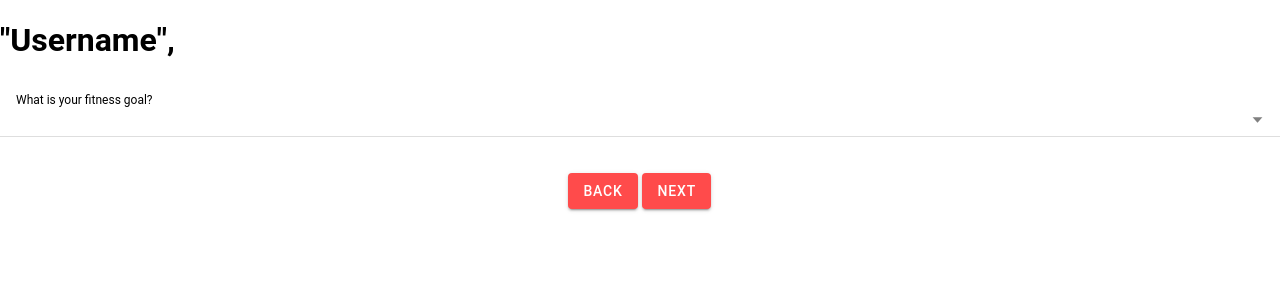
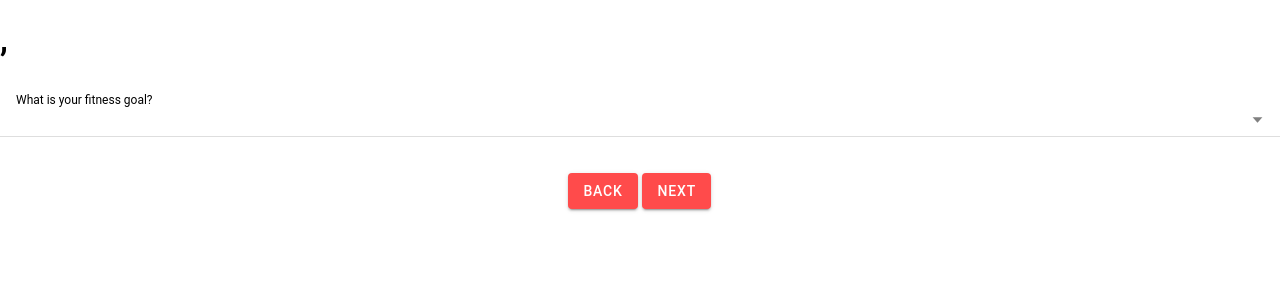
Before and after one commit to CSE437s/semester-project-group-8, a React (Vite) app in the folder LiftingApp/: page /PostSignup in a window 1280 px wide. Both pictures are taken after a click on the element "NEXT". Shown: the top 300 px of the page. Built offline with nearby package versions, Linux system fonts and the light colour scheme; no server answers.

Commit message:
frontend: signup form data is now correctly inserted to the backend

```diff
--- a/LiftingApp/src/components/PostSignupForm.tsx
+++ b/LiftingApp/src/components/PostSignupForm.tsx
@@ -1,13 +1,17 @@
-import React, {useState} from 'react';
+import React, {useState } from 'react';
 import { IonInput, IonButton, IonItem, IonLabel, IonText, IonContent, IonRange,
          IonSelect, IonSelectOption, IonDatetime, IonPage } from '@ionic/react';
 import { useHistory } from 'react-router';
+import { useLocation } from 'react-router-dom';
 import "./PostSignupForm.css"
 
 function PostSignupForm() {
     const [currentStep, setCurrentStep] = useState(1);
+    const location = useLocation();
+    const { username } = location.state || {};
     const apiUrl = import.meta.env.VITE_BACKEND_URL || 'http://localhost:3000';
     const [formData, setFormData] = useState( {
+        username: username,
         gender: '',
         birthday: '',
         // height: '',
@@ -19,9 +23,10 @@ function PostSignupForm() {
 
     // A handler function that updates user's input.
     const handleInputChange = (field, value) => {
+        const updatedValue = field === 'workoutIntensity' ? parseInt(value, 10) : value;
         setFormData(prev => ({
             ...prev,
-            [field]: value,
+            [field]: updatedValue,
         }));
     }
 
@@ -39,7 +44,7 @@ function PostSignupForm() {
         return (
             <IonItem>
                 <IonText className="welcome-text">
-                    <h1>Let's Get Started <br></br>"Username"</h1>
+                    <h1>Let's Get Started <br></br>{username}</h1>
                     <h3>The following information helps us refine our lifting recommendations.</h3>
                 </IonText>
 
@@ -51,7 +56,7 @@ function PostSignupForm() {
         return (
             <div>
                 <IonText>
-                    <h1>"Username",</h1>
+                    <h1>{username},</h1>
                 </IonText>
                 <IonItem>
                     <IonLabel position="stacked">What is your fitness goal?</IonLabel>
@@ -73,11 +78,27 @@ function PostSignupForm() {
         );
     }
 
+    const submitFormData = async () => {
+        try {
+            const response = await fetch(`${apiUrl}/signup2`, {
+                method: 'POST',
+                headers: {
+                    'Content-Type': 'application/json',
+                },
+                body: JSON.stringify(formData),
+            });
+            const data = await response.json();
+            console.log(data);
+        } catch (error) {
+            console.error('Error submitting form data: ', error);
+        }
+    }
+
     const renderInfoStep = () => {
         return (
             <div>
                 <IonText>
-                    <h1>"Username",</h1>
+                    <h1>{username},</h1>
                 </IonText>
 
                 {/* NAME INPUT */}
@@ -139,19 +160,22 @@ function PostSignupForm() {
             <div>
                 <IonItem className='end-step-container'>
                     <IonText className="welcome-text">
-                        <h1>Welcome to "App Name",<br></br>"Username"</h1>
+                        <h1>Welcome to "App Name",<br></br>{username}</h1>
                     </IonText>
 
                 </IonItem>
 
                 <div className='button-container'>
-                        <IonButton className="start-workout-button" onClick={() => history.push('/StartWorkout')}>
+                        <IonButton className="start-workout-button" onClick={async () => {
+                            await submitFormData();
+                            history.push('/StartWorkout');
+                            }}>
                             <h2>Start A Workout!</h2>
                         </IonButton>
 
-                        <IonButton className="go-home-button" onClick={() => history.push('/Homepage')}>
+                        {/* <IonButton className="go-home-button" onClick={() => history.push('/Homepage')}>
                             Go To Home
-                        </IonButton>
+                        </IonButton> */}
                 </div>
 
             </div>
--- a/LiftingApp/src/components/SignupForm.tsx
+++ b/LiftingApp/src/components/SignupForm.tsx
@@ -39,7 +39,7 @@ function SignupForm() {
                 setIsError(false);
                 // redirect to login page after 3 seconds if signup is successful.
                 const id = setTimeout(() => {
-                    history.push('/PostSignup');
+                    history.push('/PostSignup', { username: username });
                 }, 1500);
                 setTimeoutId(id);
             } else {
@@ -63,7 +63,7 @@ function SignupForm() {
                 <IonInput value={password} type="password" onIonChange={e=>setPassword(e.detail.value!)} required label="Password"></IonInput>
             </IonItem>
             <IonItem className="signup-input">
-                <IonInput value={email} onIonChange={e=>setEmail(e.detail.value!)} label="Email"></IonInput>
+                <IonInput value={email} onIonChange={e=>setEmail(e.detail.value!)} type = "email" required label="Email"></IonInput>
             </IonItem>
             <IonButton type="submit" expand="block">Sign Up</IonButton>
             {signupStatus && (
```
